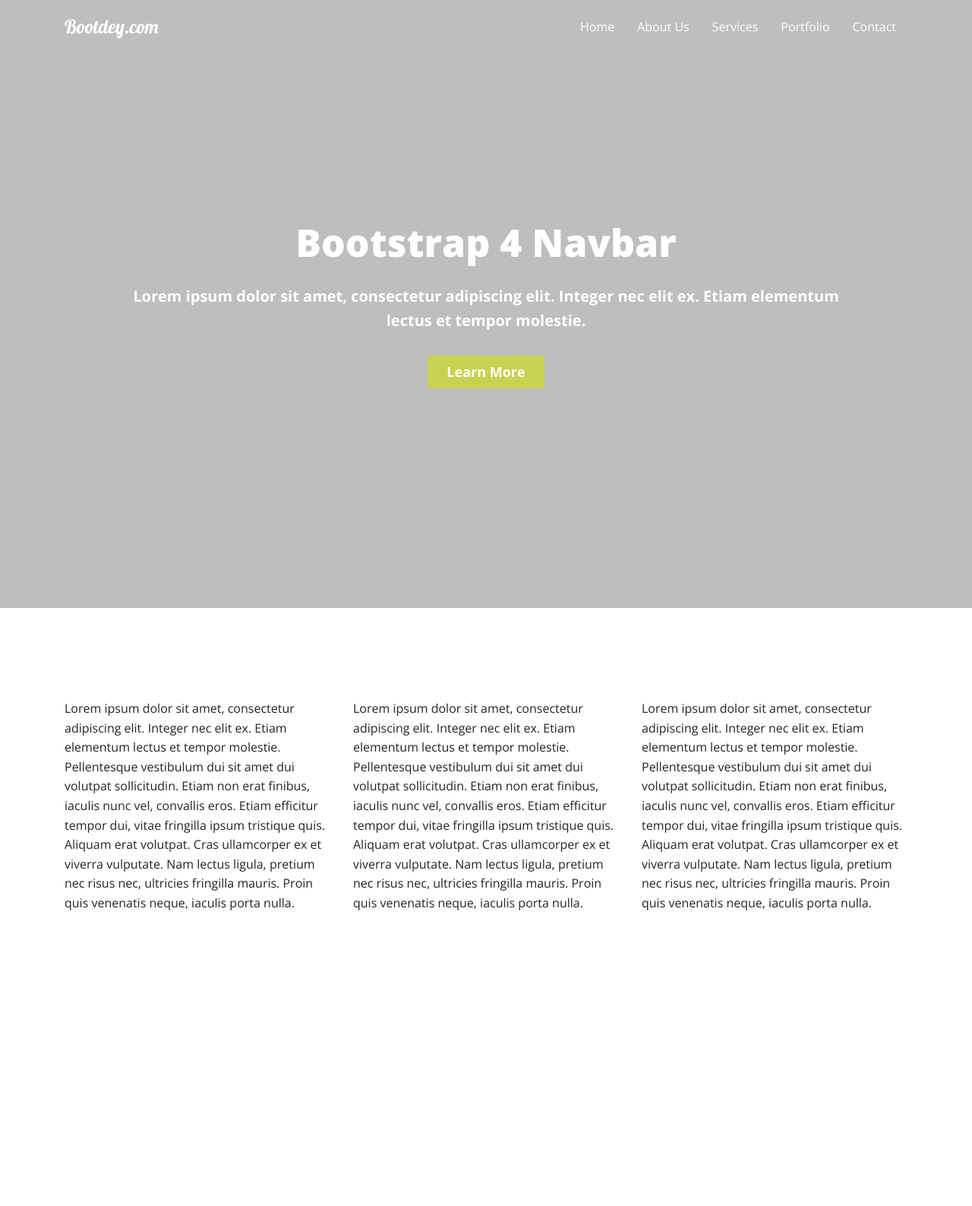
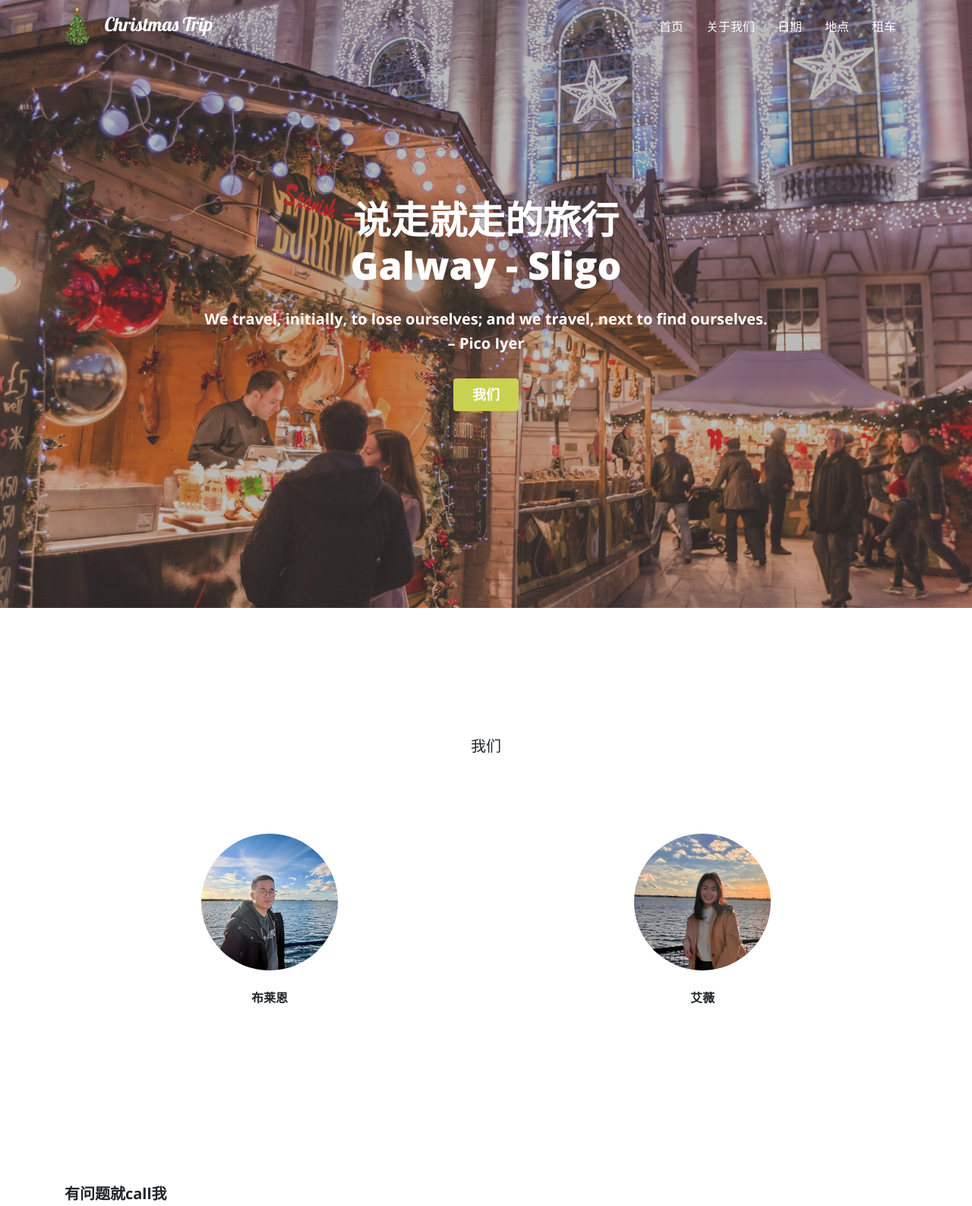
Before and after one commit to BryanLiow/XmasTrip, a plain HTML site: page index.html in a window 1280 px wide. Shown: the top 1587 px of the page at 76% size. Before the commit the page ends 1330 px from the top, so only its background shows below. Drawn offline with nearby package versions, Linux system fonts and the light colour scheme.

Commit message:
home page done

```diff
--- a/index.html
+++ b/index.html
@@ -1,17 +1,20 @@
 <!DOCTYPE html>
-<html lang="en" >
+<html lang="en">
+
 <head>
     <meta charset="UTF-8">
-  <title>CodePen - A Pen by Oskar Borowski</title>
-  <meta name="viewport" content="width=device-width, initial-scale=1"><link rel='stylesheet' href='https://cdnjs.cloudflare.com/ajax/libs/twitter-bootstrap/4.1.3/css/bootstrap.min.css'><link rel="stylesheet" href="./style.css">
+    <title>Christmas Trip 2021</title>
+    <meta name="viewport" content="width=device-width, initial-scale=1">
+    <link rel='stylesheet' href='https://cdnjs.cloudflare.com/ajax/libs/twitter-bootstrap/4.1.3/css/bootstrap.min.css'>
+    <link rel="stylesheet" href="./style.css">
 
 </head>
+
 <body>
-<!-- partial:index.partial.html -->
     <header class="header-area overlay">
         <nav class="navbar navbar-expand-md navbar-dark">
             <div class="container">
-			<a href="#" class="navbar-brand">Bootdey.com</a>
+                <a href="#" class="navbar-brand"><img src="/img/logo.png" height="50" style="object-fit: cover;margin-right: 20px;;">Christmas Trip</a>
 
                 <button type="button" class="navbar-toggler collapsed" data-toggle="collapse" data-target="#main-nav">
 				<span class="menu-icon-bar"></span>
@@ -21,27 +24,26 @@
 
                 <div id="main-nav" class="collapse navbar-collapse">
                     <ul class="navbar-nav ml-auto">
-					<li><a href="#" class="nav-item nav-link active">Home</a></li>
-					<li><a href="#" class="nav-item nav-link">About Us</a></li>
+                        <li><a href="#" class="nav-item nav-link active">首页</a></li>
+                        <li>
+                            <a href="#" class="nav-item nav-link">关于我们</a>
+                        </li>
                         <li class="dropdown">
-						<a href="#" class="nav-item nav-link" data-toggle="dropdown">Services</a>
+                            <a href="#" class="nav-item nav-link" data-toggle="dropdown">日期</a>
                             <div class="dropdown-menu">
-							<a href="#" class="dropdown-item">Dropdown Item 1</a>
-							<a href="#" class="dropdown-item">Dropdown Item 2</a>
-							<a href="#" class="dropdown-item">Dropdown Item 3</a>
+                                <a href="#" class="dropdown-item">第1天&nbsp;&nbsp;18/21(星期六)</a>
+                                <a href="#" class="dropdown-item">第2天&nbsp;&nbsp;19/21(星期日)</a>
+                                <a href="#" class="dropdown-item">第3天&nbsp;&nbsp;20/21(星期一)</a>
                             </div>
                         </li>
                         <li class="dropdown">
-						<a href="#" class="nav-item nav-link" data-toggle="dropdown">Portfolio</a>
+                            <a href="#" class="nav-item nav-link" data-toggle="dropdown">地点</a>
                             <div class="dropdown-menu">
-							<a href="#" class="dropdown-item">Dropdown Item 1</a>
-							<a href="#" class="dropdown-item">Dropdown Item 2</a>
-							<a href="#" class="dropdown-item">Dropdown Item 3</a>
-							<a href="#" class="dropdown-item">Dropdown Item 4</a>
-							<a href="#" class="dropdown-item">Dropdown Item 5</a>
+                                <a href="#" class="dropdown-item">Galway</a>
+                                <a href="#" class="dropdown-item">Sligo</a>
                             </div>
                         </li>
-					<li><a href="#" class="nav-item nav-link">Contact</a></li>
+                        <li><a href="#" class="nav-item nav-link">租车</a></li>
                     </ul>
                 </div>
             </div>
@@ -49,32 +51,54 @@
 
         <div class="banner">
             <div class="container">
-			<h1>Bootstrap 4 Navbar</h1>
-			<p>Lorem ipsum dolor sit amet, consectetur adipiscing elit. Integer nec elit ex. Etiam elementum lectus et tempor molestie.</p>
-			<a href="#content" class="button button-primary">Learn More</a>
+                <h1>说走就走的旅行 <br>Galway - Sligo</h1>
+                <p>We travel, initially, to lose ourselves; and we travel, next to find ourselves. <br>– Pico Iyer</p>
+                <a href="#content" class="button button-primary">我们</a>
             </div>
         </div>
     </header>
 
     <main>
         <section id="content" class="content">
+            <h2 class="text-center">我们</h2> <br><br>
             <div class="container">
                 <div class="row">
+                    <div class="column">
+                        <a href="#demo3" data-toggle="collapse">
+                            <img src="/img/bryan_profile_pic.JPG" class="img-circle person img-center" alt="Bryan" width="255" height="255">
+                        </a>
+                        <br>
+                        <p class="text-center"><strong>布莱恩</strong></p><br>
+                    </div>
+                    <div class="column">
+                        <a href="#demo3" data-toggle="collapse">
+                            <img src="/img/ivy_profile_pic.JPG" class="img-circle person img-center" alt="Ivy" width="255" height="255">
+                        </a>
+                        <br>
+                        <p class="text-center"><strong>艾薇</strong></p><br>
+                    </div>
+                </div>
+
+                <div class="row">
+                    <div id="contact" class="container">
+                        <h2><strong>有问题就call我</strong></h2>
+
+                        <div class="row">
                             <div class="col-md-4">
-					<p>Lorem ipsum dolor sit amet, consectetur adipiscing elit. Integer nec elit ex. Etiam elementum lectus et tempor molestie. Pellentesque vestibulum dui sit amet dui volutpat sollicitudin. Etiam non erat finibus, iaculis nunc vel, convallis eros. Etiam efficitur tempor dui, vitae fringilla ipsum tristique quis. Aliquam erat volutpat. Cras ullamcorper ex et viverra vulputate. Nam lectus ligula, pretium nec risus nec, ultricies fringilla mauris. Proin quis venenatis neque, iaculis porta nulla. </p>
+                                <p><span class="glyphicon glyphicon-map-marker"></span>Dundalk, IE</p>
+                                <p><span class="glyphicon glyphicon-phone"></span>Phone: +353 838742032</p>
+                                <p><span class="glyphicon glyphicon-envelope"></span>Email: bryan.liow.zy@gmail.com</p>
                             </div>
-				<div class="col-md-4">
-					<p>Lorem ipsum dolor sit amet, consectetur adipiscing elit. Integer nec elit ex. Etiam elementum lectus et tempor molestie. Pellentesque vestibulum dui sit amet dui volutpat sollicitudin. Etiam non erat finibus, iaculis nunc vel, convallis eros. Etiam efficitur tempor dui, vitae fringilla ipsum tristique quis. Aliquam erat volutpat. Cras ullamcorper ex et viverra vulputate. Nam lectus ligula, pretium nec risus nec, ultricies fringilla mauris. Proin quis venenatis neque, iaculis porta nulla. </p>
                         </div>
-				<div class="col-md-4">
-					<p>Lorem ipsum dolor sit amet, consectetur adipiscing elit. Integer nec elit ex. Etiam elementum lectus et tempor molestie. Pellentesque vestibulum dui sit amet dui volutpat sollicitudin. Etiam non erat finibus, iaculis nunc vel, convallis eros. Etiam efficitur tempor dui, vitae fringilla ipsum tristique quis. Aliquam erat volutpat. Cras ullamcorper ex et viverra vulputate. Nam lectus ligula, pretium nec risus nec, ultricies fringilla mauris. Proin quis venenatis neque, iaculis porta nulla. </p>
-				</div>
+
                     </div>
                 </div>
         </section>
     </main>
     <!-- partial -->
-  <script src='https://cdnjs.cloudflare.com/ajax/libs/jquery/3.3.1/jquery.js'></script><script  src="./script.js"></script>
+    <script src='https://cdnjs.cloudflare.com/ajax/libs/jquery/3.3.1/jquery.js'></script>
+    <script src="./script.js"></script>
 
 </body>
+
 </html>
--- a/style.css
+++ b/style.css
@@ -24,8 +24,13 @@
         margin-bottom: 50px;
     }
 
+    .content h2 {
+        margin-top: 50px;
+        margin-bottom: 50px;
+    }
+
     #contact {
-        margin-top: 150px;
+        margin-top: 145px;
     }
 
     #contact h2 {
@@ -108,12 +113,21 @@
     .header-area {
         position: relative;
         height: 100vh;
-        background-image: url("../dist/img/ChristmasMarket.jpeg");
+        background-image: url("/img/ChristmasMarket.jpeg");
         opacity: 0.85;
         background-attachment: fixed;
         background-position: center center;
         background-repeat: no-repear;
         background-size: cover;
+    }
+
+    .row {
+        display: flex;
+    }
+
+    .column {
+        flex: 33.33%;
+        padding: 5px;
     }
 
     .banner {
```
Lines whose indentation alone changed are shown as unchanged.
